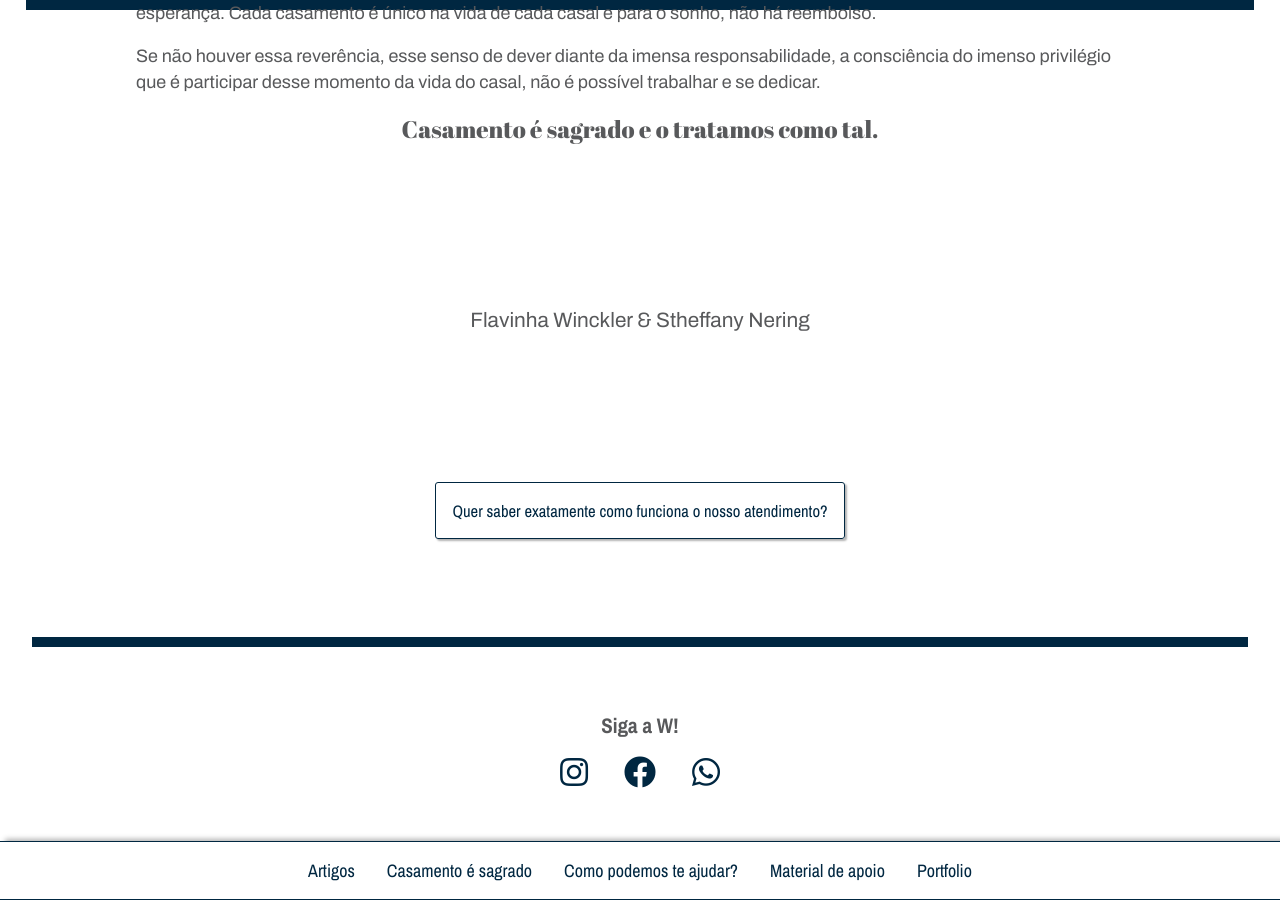
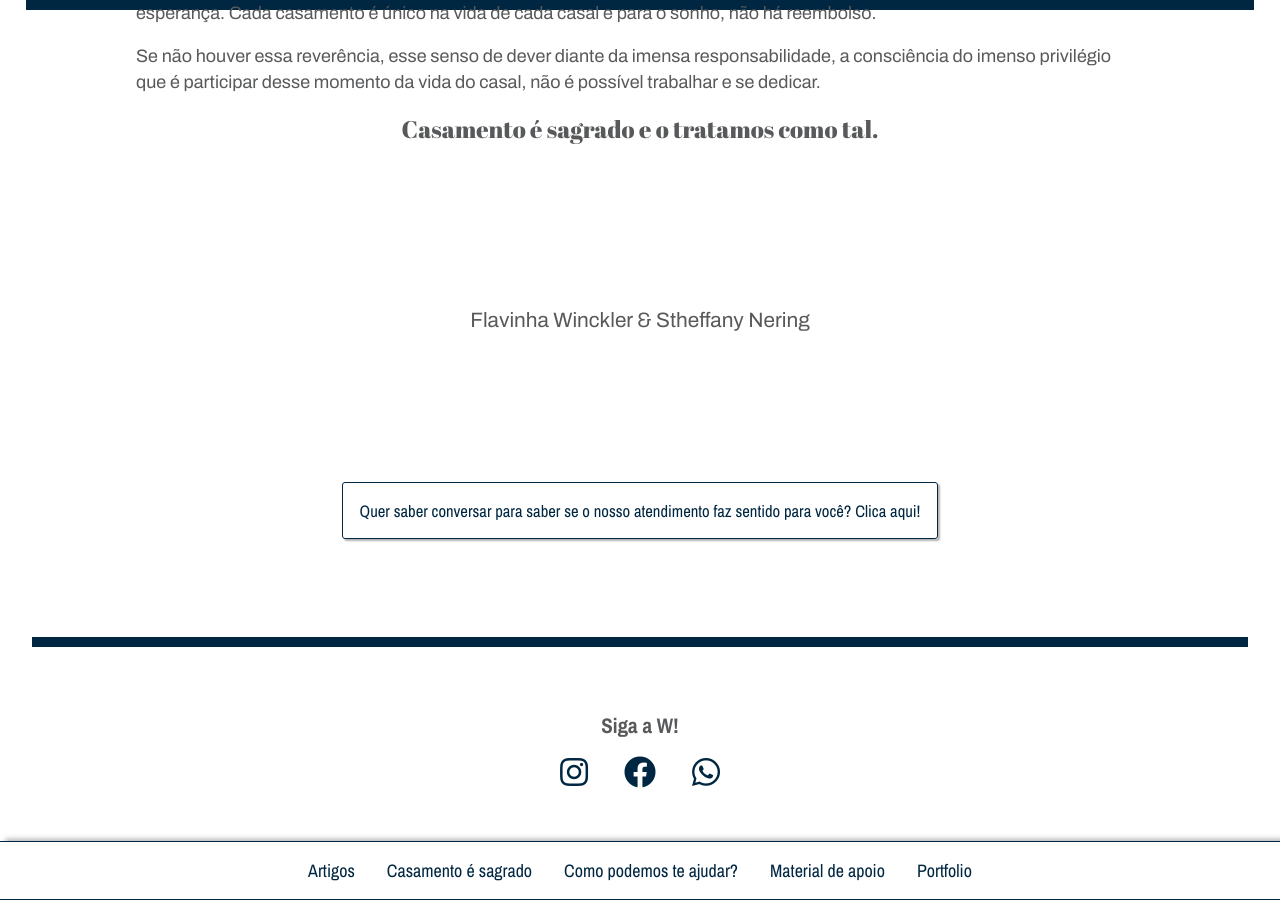
Before and after one commit to w-produtora/w-produtora.github.io, a Jekyll site: the page built from casamento-sagrado/index.md, in a window 1280 px wide and 900 px high, scrolled down 736 px. Built offline with Jekyll 4.4.1, drawn with Linux system fonts in a browser that asks for light colours; nearby versions of some CDN libraries; comment, search, counter and statistics services are not loaded.

Commit message:
Update Casamento é Sagrado “index”

```diff
--- a/casamento-sagrado/index.md
+++ b/casamento-sagrado/index.md
@@ -1,10 +1,11 @@
 ---
+layout: page
 title: Casamento é sagrado!
-layout: page
 owner: Flavinha Winckler & Stheffany Nering
 slogan: Casamento é sagrado e o tratamos como tal.
-cta: Quer saber exatamente como funciona o nosso atendimento?
 linkcta: https://whatsfacil.com/e678b8
+cta: Quer saber conversar para saber se o nosso atendimento faz sentido para
+  você? Clica aqui!
 permalink: /casamento-sagrado/
 ---
 
```
